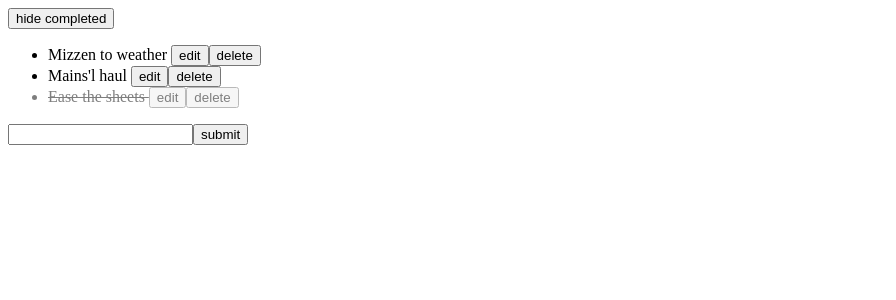
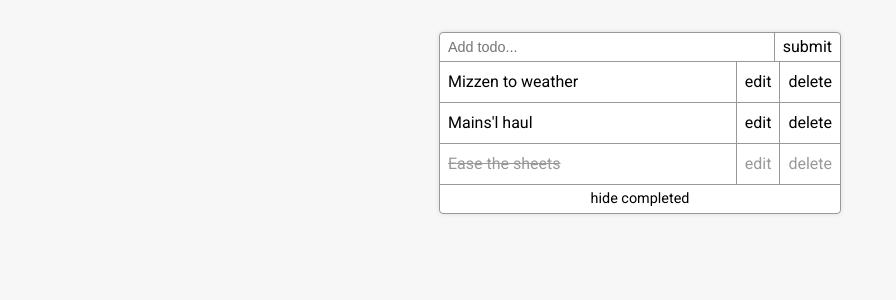
Before and after one commit to garden-nomes/vue-todo, a Vue app: page / in a window 1280 px wide. Shown: the top 300 px of the page, without its empty margins (0-896 px from the left). Built offline with nearby package versions, Linux system fonts and the light colour scheme.

Commit message:
add styling

```diff
--- a/src/App.vue
+++ b/src/App.vue
@@ -1,7 +1,7 @@
 <template>
   <div id="app">
+    <AddTodo @submit='addTodo' />
     <TodoList :todos='todos' @deleteTodo='deleteTodo' />
-    <AddTodo @submit='addTodo' />
   </div>
 </template>
 
@@ -55,3 +55,26 @@ export default {
   }
 };
 </script>
+
+<style>
+@import url('https://fonts.googleapis.com/css?family=Roboto:400,900');
+
+body {
+  background: #f7f7f7;
+}
+
+#app {
+  max-width: 25rem;
+  margin: 2rem auto;
+  background: #fff;
+  border-radius: .25rem;
+  border: .0625rem solid #999;
+  font-family: "Roboto", sans-serif;
+  box-shadow: 0px 0px 5px 0px rgba(0,0,0,0.1);
+}
+
+#app h1 {
+  margin: 0;
+  text-align: center;
+}
+</style>
--- a/src/components/AddTodo.vue
+++ b/src/components/AddTodo.vue
@@ -3,7 +3,7 @@
     id="add-todo"
     @submit="onSubmit"
   >
-    <input v-model="name" />
+    <input v-model="name" placeholder="Add todo..." />
     <button type="submit">submit</button>
   </form>
 </template>
@@ -24,3 +24,53 @@ export default {
   }
 };
 </script>
+
+<style scoped>
+#add-todo {
+  display: flex;
+  line-height: 1.75rem;
+  border-top-left-radius: 0.25rem;
+  border-top-right-radius: 0.25rem;
+}
+
+input {
+  line-height: 1.75rem;
+  font-size: 0.9rem;
+  padding: 0 0.5rem;
+  border: none;
+  flex: 1;
+  background: none;
+  border-top-left-radius: 0.25rem;
+}
+
+button {
+  /* reset */
+  border: none;
+  margin: 0;
+  padding: 0;
+  width: auto;
+  overflow: visible;
+  background: transparent;
+  color: inherit;
+  font: inherit;
+  line-height: normal;
+  -webkit-font-smoothing: inherit;
+  -moz-osx-font-smoothing: inherit;
+  -webkit-appearance: none;
+
+  border-left: .0625rem solid #999;
+  border-top-right-radius: 0.25rem;
+  line-height: 1.75rem;
+  padding: 0 0.5rem;
+  cursor: pointer;
+}
+
+button:hover {
+  background: #f7f7f7;
+}
+
+.todo-item button::-moz-focus-inner {
+    border: 0;
+    padding: 0;
+}
+</style>
--- a/src/components/TodoItem.vue
+++ b/src/components/TodoItem.vue
@@ -1,25 +1,22 @@
 <template>
   <li :class="{ 'todo-item': true, 'todo-item_done': todo.done }">
-    <form v-if="editing" @submit.prevent="editing = false">
+    <template v-if="editing">
       <input v-model="todo.name" />
-      <button type="submit">done</button>
-    </form>
+      <button type="submit" @click="editing = false">done</button>
+    </template>
 
     <template v-else>
-      <span
-        class="todo-item--name"
-        @click='todo.done = !todo.done'
-      >
+      <div @click='todo.done = !todo.done' class="todo-item--name">
         {{ todo.name }}
-      </span>
+      </div>
+
+      <button type="button" @click="editing = true">
+        edit
+      </button>
+      <button type="button" @click="$emit('delete', todo.id)">
+        delete
+      </button>
     </template>
-
-    <button type="button" v-if="!editing" @click="editing = true">
-      edit
-    </button>
-    <button type="button" v-if="!editing" @click="$emit('delete', todo.id)">
-      delete
-    </button>
   </li>
 </template>
 
@@ -38,10 +35,70 @@ export default {
 </script>
 
 <style scoped>
+.todo-item {
+  border-top: .0625rem solid #999;
+  line-height: 2.5rem;
+  cursor: pointer;
+
+  display: flex;
+  justify-content: space-between;
+}
+
+.todo-item--name {
+  padding-left: 0.5rem;
+  flex: 1
+}
+
+.todo-item--name:hover {
+  background: #f7f7f7;
+}
+
+.todo-item:last-of-type {
+  border-bottom: 0.0625rem solid #999;
+}
+
 .todo-item_done {
-  opacity: 0.5;
+  color: #999;
 }
+
 .todo-item_done .todo-item--name {
   text-decoration: line-through;
 }
+
+.todo-item button {
+  /* reset */
+  border: none;
+  margin: 0;
+  padding: 0;
+  width: auto;
+  overflow: visible;
+  background: transparent;
+  color: inherit;
+  font: inherit;
+  line-height: normal;
+  -webkit-font-smoothing: inherit;
+  -moz-osx-font-smoothing: inherit;
+  -webkit-appearance: none;
+
+  border-left: .0625rem solid #999;
+  line-height: 2.5rem;
+  padding: 0 0.5rem;
+  cursor: pointer;
+}
+
+.todo-item button:hover {
+  background: #f7f7f7;
+}
+
+.todo-item button::-moz-focus-inner {
+    border: 0;
+    padding: 0;
+}
+
+.todo-item input {
+  border: none;
+  padding: 0 0.5rem;
+  flex: 1;
+  font-size: 1rem;
+}
 </style>
--- a/src/components/TodoList.vue
+++ b/src/components/TodoList.vue
@@ -1,11 +1,5 @@
 <template>
   <div class="todo-list">
-    <button type="button" v-if="hideCompleted" @click="hideCompleted = false">
-      show completed
-    </button>
-    <button type="button" v-else @click="hideCompleted = true">
-      hide completed
-    </button>
     <ul>
       <TodoItem
         v-for="todo in (hideCompleted ? activeTodos : sortedTodos)"
@@ -14,6 +8,12 @@
         @delete="$emit('deleteTodo', $event)"
       />
     </ul>
+    <button type="button" v-if="hideCompleted" @click="hideCompleted = false">
+      show completed
+    </button>
+    <button type="button" v-else @click="hideCompleted = true">
+      hide completed
+    </button>
   </div>
 </template>
 
@@ -49,3 +49,43 @@ export default {
   }
 };
 </script>
+
+<style scoped>
+.todo-list ul {
+  margin: 0;
+  padding: 0;
+  list-style: none;
+}
+
+.todo-list button {
+  /* reset */
+  border: none;
+  margin: 0;
+  padding: 0;
+  width: auto;
+  overflow: visible;
+  background: transparent;
+  color: inherit;
+  font: inherit;
+  line-height: normal;
+  -webkit-font-smoothing: inherit;
+  -moz-osx-font-smoothing: inherit;
+  -webkit-appearance: none;
+
+  line-height: 1.75rem;
+  width: 100%;
+  cursor: pointer;
+  font-size: 0.9rem;
+  border-bottom-left-radius: 0.25rem;
+  border-bottom-right-radius: 0.25rem;
+}
+
+.todo-list button::-moz-focus-inner {
+    border: 0;
+    padding: 0;
+}
+
+.todo-list button:hover {
+  background: #f7f7f7;
+}
+</style>
```
